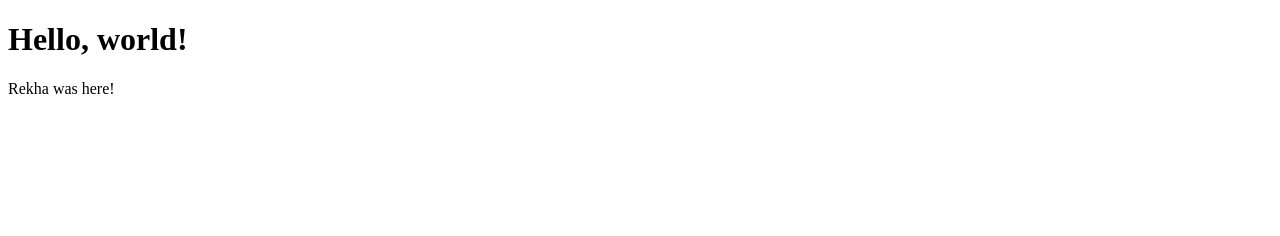
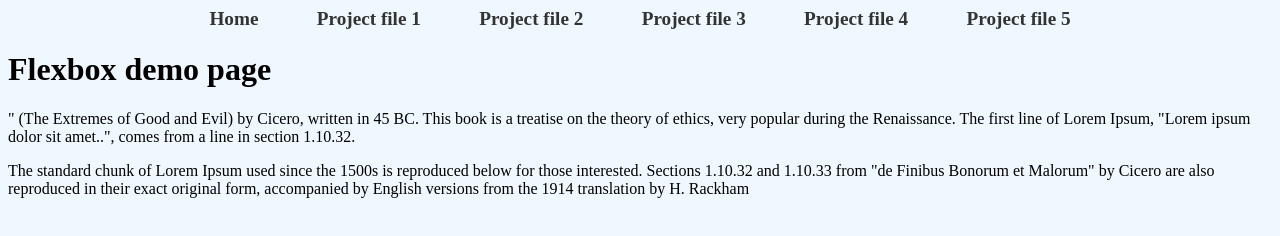
Before and after one commit to rekha-2025/rekha-2025.github.io, a plain HTML site: page index.html in a window 1280 px wide. Drawn offline with Linux system fonts and the light colour scheme.

Commit message:
Update index.html

```diff
--- a/index.html
+++ b/index.html
@@ -2,13 +2,26 @@
 <html lang="en">
 <head>
   <meta charset="UTF-8" />
-  <title>Hello, world!</title>
+  <title>Flexbox demo!</title>
   <meta name="viewport" content="width=device-width,initial-scale=1" />
   <meta name="description" content="" />
-  <link rel="icon" href="favicon.png">
+  <link rel="stylesheet" href="/css/style.css">
 </head>
 <body>
-  <h1>Hello, world!</h1>
-  <p>Rekha was here!</p>
+  <nav>
+  <ul>
+     <li><a href="./index.html">Home</a></li>
+    <li><a href="./index.html">Project file 1</a></li>
+     <li><a href="./index.html">Project file 2</a></li>
+     <li><a href="./index.html">Project file 3</a></li>
+     <li><a href="./index.html">Project file 4</a></li>
+     <li><a href="./index.html">Project file 5</a></li>
+  </ul>
+</nav>
+    <h1>Flexbox demo page</h1>
+  <p>" (The Extremes of Good and Evil) by Cicero, written in 45 BC. This book is a treatise on the theory of ethics, very popular during the Renaissance. The first line of Lorem Ipsum, "Lorem ipsum dolor sit amet..", comes from a line in section 1.10.32.
+  </p>
+<p>
+The standard chunk of Lorem Ipsum used since the 1500s is reproduced below for those interested. Sections 1.10.32 and 1.10.33 from "de Finibus Bonorum et Malorum" by Cicero are also reproduced in their exact original form, accompanied by English versions from the 1914 translation by H. Rackham</p>
 </body>
 </html>
```
